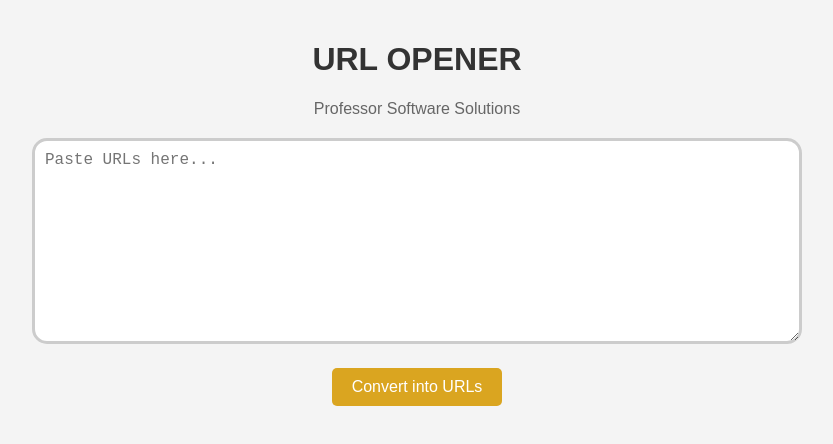
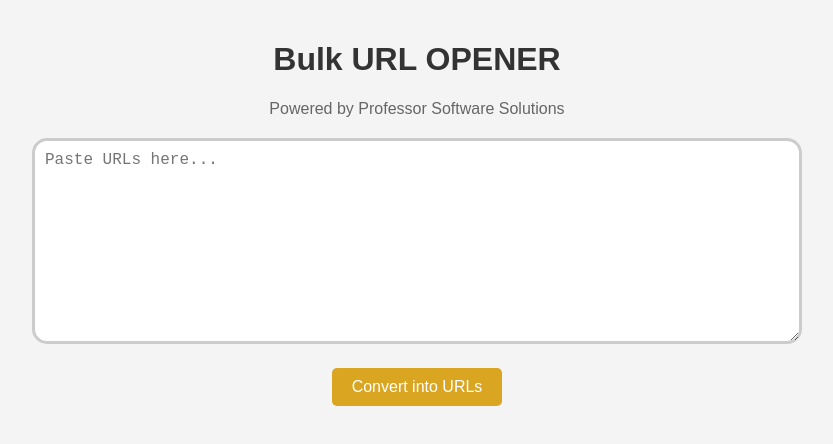
Before and after one commit to tooln/LinkOpenerPro, a plain HTML site: page index.html in a window 1280 px wide. Shown: the whole page, without its empty margins (223-1056 px from the left). Drawn offline with Linux system fonts and the light colour scheme.

Commit message:
Update index.html

```diff
--- a/index.html
+++ b/index.html
@@ -3,7 +3,7 @@
 <head>
     <meta charset="UTF-8">
     <meta name="viewport" content="width=device-width, initial-scale=1.0">
-    <title>Clickable URLs</title>
+    <title>Bulk URL Opener</title>
     <style>
         body {
             font-family: Arial, sans-serif;
@@ -70,8 +70,8 @@
 </head>
 <body>
     <center>
-    <h1>URL OPENER</h1>
-    <p>Professor Software Solutions</p>
+    <h1>Bulk URL OPENER</h1>
+    <p>Powered by Professor Software Solutions</p>
     <textarea id="urlTextarea" rows="10" placeholder="Paste URLs here..."></textarea><br>
     <button onclick="convertUrls()">Convert into URLs</button>
     </center>
```
